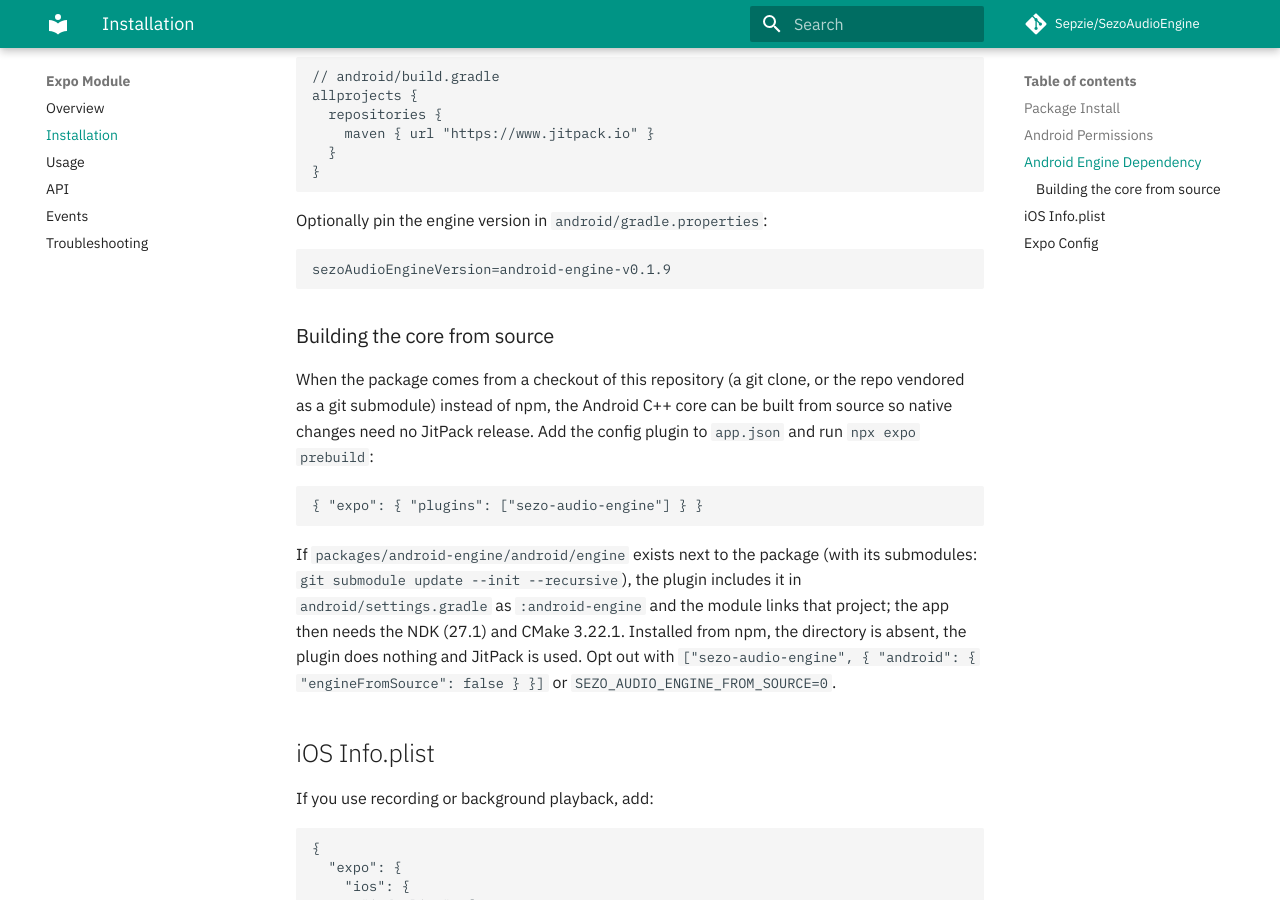
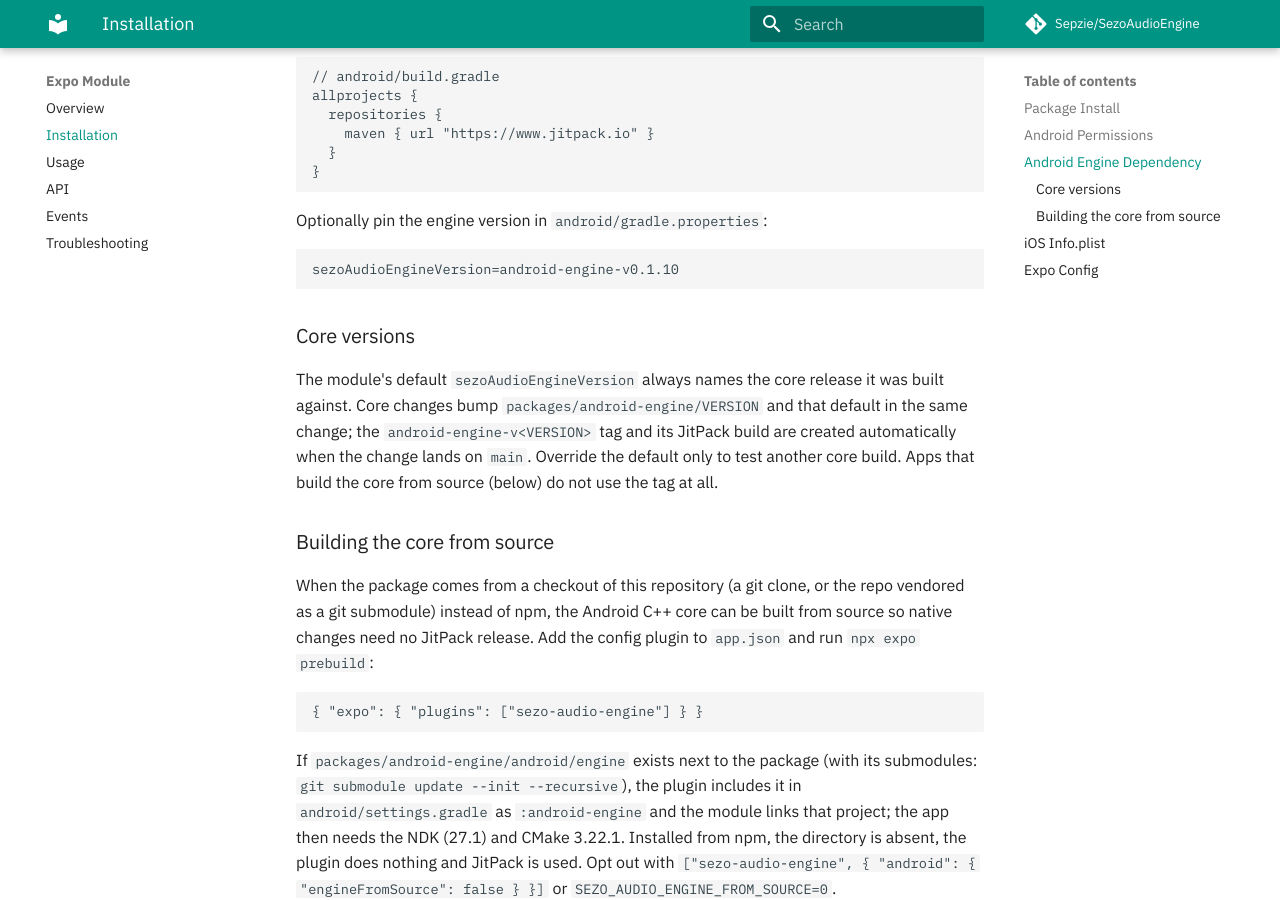
Before and after one commit to Sepzie/SezoAudioEngine, an MkDocs documentation site: the page built from docs/expo/install.md, in a window 1280 px wide and 900 px high, scrolled down 676 px. Built offline with MkDocs 1.6.1 and Material for MkDocs 9.7.7, drawn with Linux system fonts in a browser that asks for light colours; comment, search, counter and statistics services are not loaded.

Commit message:
ci(android-engine): version file, release workflow and module pairing check (#27)
- packages/android-engine/VERSION (0.1.10) is the core's version; the
  engine's build.gradle uses it unless JitPack's VERSION env var is set.
- android-engine-release.yml: on main, tag android-engine-v<VERSION> if the
  tag is missing, request the artifact on JitPack and wait for the build,
  failing on a JitPack error.
- ci.yml: "android-engine version pairing" fails a PR whose shipped core
  files changed without a version bump, or whose VERSION and the module's
  default sezoAudioEngineVersion disagree.
- Expo module defaults to android-engine-v0.1.10, the first core with the
  RecordingResult sample rate and channel fields it reads.
- Docs (AGENTS.md "Releases", install guide), CHANGELOG, session report.

Refs #4
Refs #10

Co-authored-by: Claude Fable 5.1 <noreply@anthropic.com>

````diff
--- a/docs/expo/install.md
+++ b/docs/expo/install.md
@@ -34,8 +34,17 @@ allprojects {
 Optionally pin the engine version in `android/gradle.properties`:
 
 ```properties
-sezoAudioEngineVersion=android-engine-v0.1.9
+sezoAudioEngineVersion=android-engine-v0.1.10
 ```
+
+### Core versions
+
+The module's default `sezoAudioEngineVersion` always names the core release it
+was built against. Core changes bump `packages/android-engine/VERSION` and that
+default in the same change; the `android-engine-v<VERSION>` tag and its JitPack
+build are created automatically when the change lands on `main`. Override the
+default only to test another core build. Apps that build the core from source
+(below) do not use the tag at all.
 
 ### Building the core from source
 
````
Also changed, not shown: .agent-reports/chore-android-engine-release-workflow-2026-10-28.md (added, +46 -0 lines), AGENTS.md (+5 -1 lines), packages/expo-module/CHANGELOG.md (+2 -1 lines), packages/expo-module/README.md (+1 -1 lines), 6 other files.
